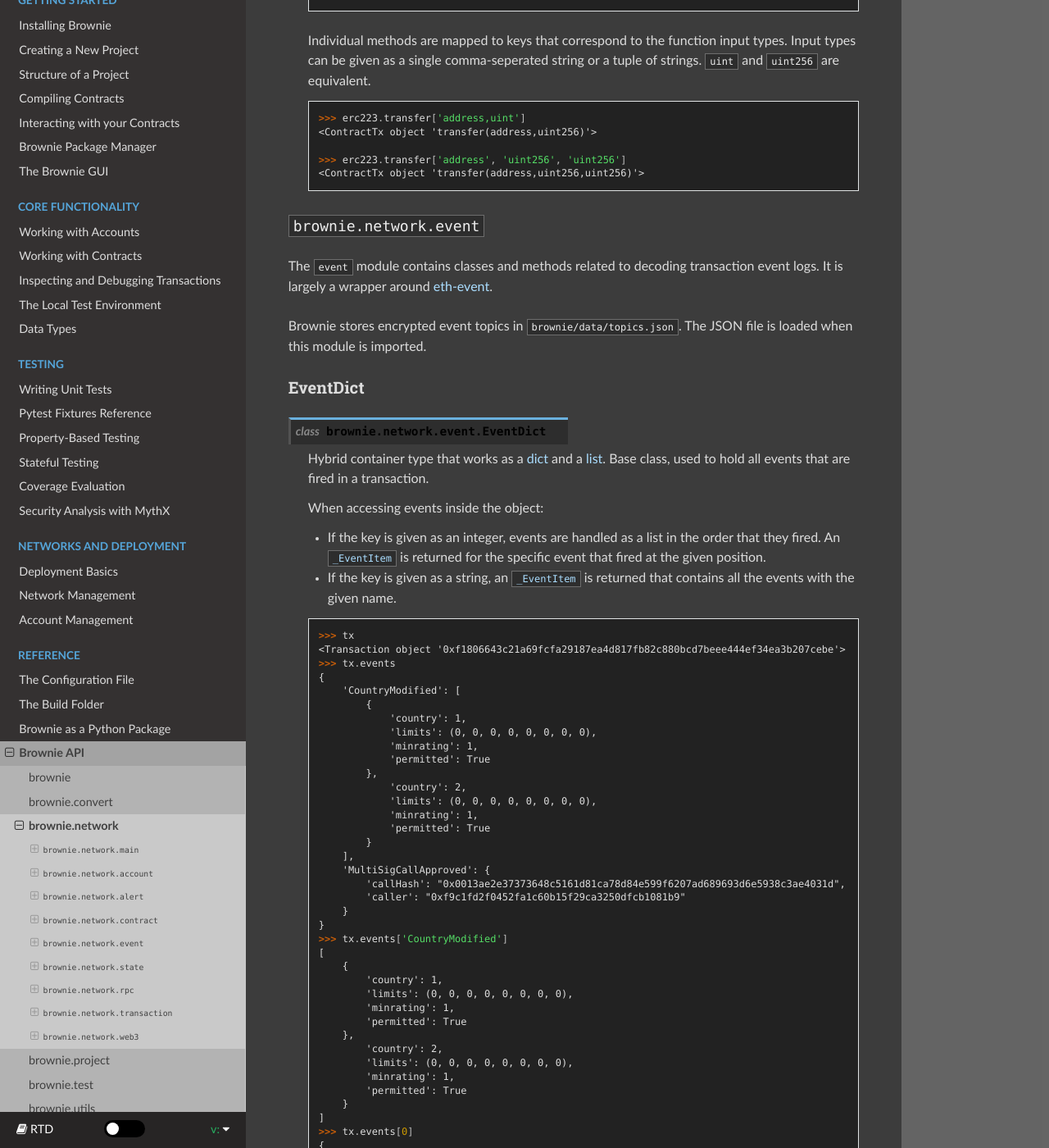
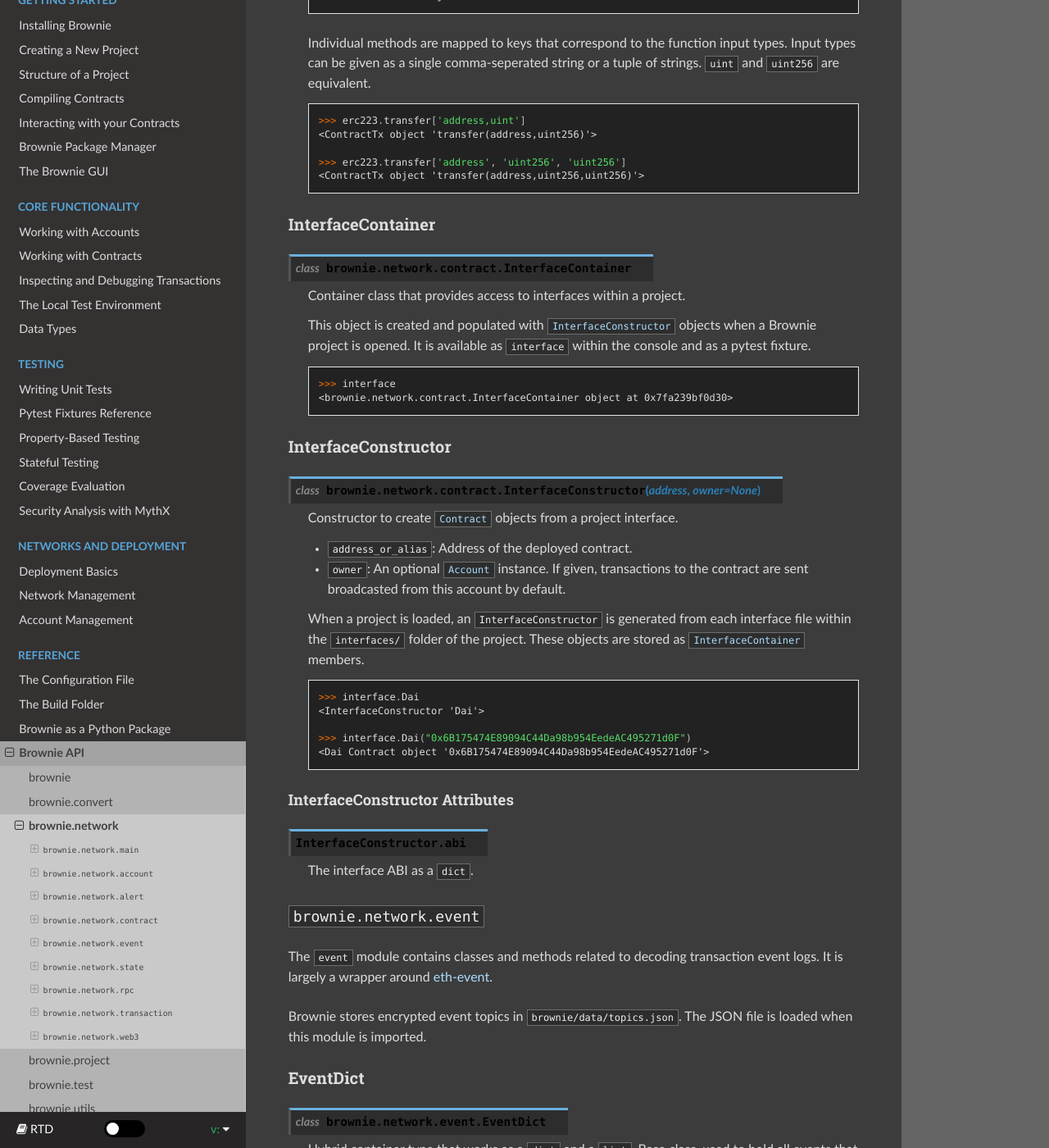
Before and after one commit to eth-brownie/brownie, a Sphinx documentation site: the page built from docs/api-network.rst, in a window 1280 px wide and 1400 px high, scrolled down 21392 px. Shown: the whole window at 82% size. Built offline with Sphinx 7.4.7 and the Read the Docs theme 2.0.0, drawn with Linux system fonts in a browser that asks for light colours; some of the changed text lies outside the part shown.

Commit message:
docs: add documentation for new Interface objects

```diff
--- a/docs/api-network.rst
+++ b/docs/api-network.rst
@@ -608,7 +608,7 @@
 
 .. py:attribute:: ContractContainer.topics
 
-    A dictionary of bytes32 topics for each contract event.
+    A :py:class:`dict` of bytes32 topics for each contract event.
 
     .. code-block:: python
 
@@ -631,7 +631,7 @@
 
     * ``*args``: Contract constructor arguments.
 
-    You can optionally include a dictionary of :ref:`transaction parameters<transaction-parameters>` as the final argument. If you omit this or do not specify a ``'from'`` value, the transaction will be sent from the same address that deployed the contract.
+    You can optionally include a :py:class:`dict` of :ref:`transaction parameters<transaction-parameters>` as the final argument. If you omit this or do not specify a ``'from'`` value, the transaction will be sent from the same address that deployed the contract.
 
     If the contract requires a library, the most recently deployed one will be used. If the required library has not been deployed yet an `UndeployedLibrary <brownie.exceptions.UndeployedLibrary>` exception is raised.
 
@@ -779,7 +779,7 @@
     .. code-block:: python
 
         >>> from brownie import Contract
-        >>> Contract("Token", "0x79447c97b6543F6eFBC91613C655977806CB18b0", abi)
+        >>> Contract.from_abi("Token", "0x79447c97b6543F6eFBC91613C655977806CB18b0", abi)
         <Token Contract object '0x79447c97b6543F6eFBC91613C655977806CB18b0'>
 
 
@@ -971,7 +971,7 @@
 
     Inputs are formatted via methods in the :ref:`convert<api-convert>` module.
 
-    You can optionally include a dictionary of :ref:`transaction parameters<transaction-parameters>` as the final argument. If you omit this or do not specify a ``'from'`` value, the transaction will be sent from the same address that deployed the contract.
+    You can optionally include a :py:class:`dict` of :ref:`transaction parameters<transaction-parameters>` as the final argument. If you omit this or do not specify a ``'from'`` value, the transaction will be sent from the same address that deployed the contract.
 
     .. code-block:: python
 
@@ -1066,7 +1066,7 @@
 
 .. py:class:: brownie.network.contract.OverloadedMethod(address, name, owner)
 
-    When a contract uses `overloaded function names <https://solidity.readthedocs.io/en/latest/contracts.html#function-overloading>`_, the :func:`ContractTx <brownie.network.contract.ContractTx>` or :func:`ContractCall <brownie.network.contract.ContractCall>` objects are stored inside a dict-like ``OverloadedMethod`` container.
+    When a contract uses `overloaded function names <https://solidity.readthedocs.io/en/latest/contracts.html#function-overloading>`_, the :func:`ContractTx <brownie.network.contract.ContractTx>` or :func:`ContractCall <brownie.network.contract.ContractCall>` objects are stored inside a :py:class:`dict`-like ``OverloadedMethod`` container.
 
     .. code-block:: python
 
@@ -1084,7 +1084,46 @@
         >>> erc223.transfer['address', 'uint256', 'uint256']
         <ContractTx object 'transfer(address,uint256,uint256)'>
 
-
+InterfaceContainer
+------------------
+
+.. py:class:: brownie.network.contract.InterfaceContainer
+
+    Container class that provides access to interfaces within a project.
+
+    This object is created and populated with :func:`InterfaceConstructor <brownie.network.contract.InterfaceConstructor>` objects when a Brownie project is opened. It is available as ``interface`` within the console and as a pytest fixture.
+
+    .. code-block:: python
+
+        >>> interface
+        <brownie.network.contract.InterfaceContainer object at 0x7fa239bf0d30>
+
+InterfaceConstructor
+--------------------
+
+.. py:class:: brownie.network.contract.InterfaceConstructor(address, owner=None)
+
+    Constructor to create :func:`Contract <brownie.network.contract.Contract>` objects from a project interface.
+
+    * ``address_or_alias``: Address of the deployed contract.
+    * ``owner``: An optional :func:`Account <brownie.network.account.Account>` instance. If given, transactions to the contract are sent broadcasted from this account by default.
+
+    When a project is loaded, an ``InterfaceConstructor`` is generated from each interface file within the ``interfaces/`` folder of the project. These objects are stored as :func:`InterfaceContainer <brownie.network.contract.InterfaceContainer>` members.
+
+    .. code-block:: python
+
+        >>> interface.Dai
+        <InterfaceConstructor 'Dai'>
+
+        >>> interface.Dai("0x6B175474E89094C44Da98b954EedeAC495271d0F")
+        <Dai Contract object '0x6B175474E89094C44Da98b954EedeAC495271d0F'>
+
+InterfaceConstructor Attributes
+*******************************
+
+.. py:attribute:: InterfaceConstructor.abi
+
+    The interface ABI as a :py:class:`dict`.
 
 ``brownie.network.event``
 =========================
@@ -1098,7 +1137,7 @@
 
 .. py:class:: brownie.network.event.EventDict
 
-    Hybrid container type that works as a `dict <https://docs.python.org/3/library/stdtypes.html#mapping-types-dict>`_ and a `list <https://docs.python.org/3/library/stdtypes.html#lists>`_. Base class, used to hold all events that are fired in a transaction.
+    Hybrid container type that works as a :py:class:`dict` and a :py:class:`list`. Base class, used to hold all events that are fired in a transaction.
 
     When accessing events inside the object:
 
@@ -1178,7 +1217,7 @@
 
 .. py:class:: brownie.network.event._EventItem
 
-    Hybrid container type that works as a `dict <https://docs.python.org/3/library/stdtypes.html#mapping-types-dict>`_ and a `list <https://docs.python.org/3/library/stdtypes.html#lists>`_. Represents one or more events with the same name that were fired in a transaction.
+    Hybrid container type that works as a :py:class:`dict` and a :py:class:`list`. Represents one or more events with the same name that were fired in a transaction.
 
     Instances of this class are created by :func:`EventDict <brownie.network.event.EventDict>`, it is not intended to be instantiated directly.
 
@@ -1338,7 +1377,7 @@
 
 .. py:attribute:: TxHistory.gas_profile
 
-    A dict that tracks gas cost statistics for contract function calls over time.
+    A :py:class:`dict` that tracks gas cost statistics for contract function calls over time.
 
     .. code-block:: python
 
@@ -1363,7 +1402,7 @@
 
 .. py:classmethod:: TxHistory.copy
 
-    Returns a shallow copy of the object as a ``list``.
+    Returns a shallow copy of the object as a :py:class:`list`.
 
     .. code-block:: python
 
--- a/docs/build-folder.rst
+++ b/docs/build-folder.rst
@@ -37,6 +37,8 @@
         'sourcePath': "", // relative path to the contract source code file
         'type': "" // contract, library, interface
     }
+
+The ``build/interfaces`` folder contains compiler artifacts generated from project interfaces. These files use a similar structure, but only contain some of the fields listed above.
 
 .. note::
 
```
Also changed, not shown: docs/core-contracts.rst (+30 -6 lines), docs/tests-pytest-fixtures.rst (+11 -0 lines).
